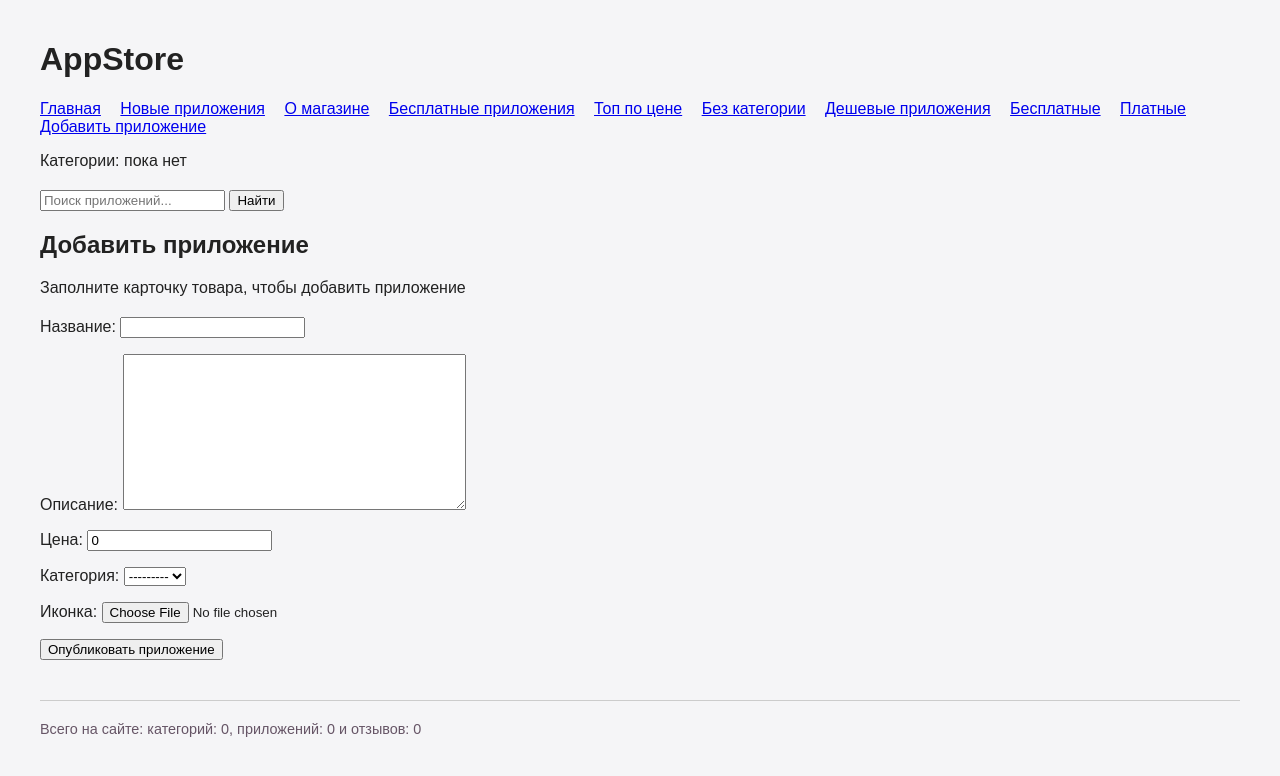
After one commit to Lev6209/appstore, a Django app: page /add-app/ in a window 1280 px wide. The commit adds this page. Shown: the top 776 px of the page. Run offline with Django 5.2, Linux system fonts and the light colour scheme; data that the repository does not hold is empty.

Commit message:
add icons to app

```diff
--- a/appstore/settings.py
+++ b/appstore/settings.py
@@ -119,6 +119,10 @@
 
 STATIC_URL = 'static/'
 
+MEDIA_URL = '/media/'
+
+MEDIA_ROOT = BASE_DIR / 'media'
+
 # Default primary key field type
 # https://docs.djangoproject.com/en/5.2/ref/settings/#default-auto-field
 
--- a/appstore/urls.py
+++ b/appstore/urls.py
@@ -16,8 +16,12 @@
 """
 from django.contrib import admin
 from django.urls import path, include
+from django.conf import settings
+from django.conf.urls.static import static
 
 urlpatterns = [
     path('admin/', admin.site.urls),
     path('', include('main.urls', namespace='main')),
 ]
+
+urlpatterns += static(settings.MEDIA_URL, document_root=settings.MEDIA_ROOT)
--- a/main/forms.py
+++ b/main/forms.py
@@ -1,5 +1,5 @@
 from django import forms
-from .models import Review
+from .models import Review, App
 
 class ReviewForm(forms.ModelForm):
     class Meta:
@@ -29,3 +29,17 @@
         if stars < 1 or stars > 5:
             raise forms.ValidationError("Оценка должна быть от 1 до 5")
         return stars
+
+
+
+class AppForm(forms.ModelForm):
+    class Meta:
+        model = App
+        fields = ['name', 'description', 'price', 'category', 'icon']
+        labels = {
+            'name': 'Название',
+            'description': 'Описание',
+            'price': 'Цена',
+            'category': 'Категория',
+            'icon': 'Иконка',
+        }
--- a/main/models.py
+++ b/main/models.py
@@ -16,6 +16,7 @@
     price = models.DecimalField(max_digits=6, decimal_places=2, default=0)
     created_at = models.DateTimeField(auto_now_add=True)
     category = models.ForeignKey(Category, on_delete=models.CASCADE, null=True, blank=True)
+    icon = models.ImageField(upload_to='icons/', blank=True)
 
     def __str__(self):
         return self.name
--- a/main/static/main/style.css
+++ b/main/static/main/style.css
@@ -43,3 +43,19 @@
     color: #656;
     font-size: 0.9em;
 }
+
+.app-icon-lg {
+    width: 96px;
+    height: 96px;
+    object-fit: cover;
+    border-radius: 16px;
+}
+
+.app-icon {
+    width: 48px;
+    height: 48px;
+    object-fit: cover;
+    border-radius: 10px;
+    vertical-align: middle;
+    margin-right: 9px;
+}
--- /dev/null
+++ b/main/templates/main/add_app.html
@@ -0,0 +1,16 @@
+{% extends 'main/base.html' %}
+
+{% block title %}Добавить приложение — AppStore{% endblock %}
+
+{% block content %}
+    <h2>Добавить приложение</h2>
+
+    <p>Заполните карточку товара, чтобы добавить приложение</p>
+
+    <form method="post" action="{% url 'main:add_app' %}" enctype="multipart/form-data">
+        {% csrf_token %}
+        {{ form.as_p }}
+        <button type="submit">Опубликовать приложение</button>
+    </form>
+
+{% endblock %}
--- a/main/templates/main/app_detail.html
+++ b/main/templates/main/app_detail.html
@@ -7,6 +7,12 @@
     <p><a href="{% url 'main:index' %}"><- Ко всем приложениям</a></p>
 
     <h2>{{ app.name }}</h2>
+
+    {% if app.icon %}
+        <p><img src="{{ app.icon.url}}" alt="{{ app.name }}" class="app-icon-lg"></p>
+    {% else %}
+        <p>Иконка пока не загружена</p>
+    {% endif %}
 
 
     <p>Категория:
--- a/main/templates/main/base.html
+++ b/main/templates/main/base.html
@@ -9,9 +9,7 @@
 <body>
     <h1>AppStore</h1>
 
-    {% if featured %}
-        <p>Приложение дня: <strong><a href="{% url 'main:app_detail' featured.id %}">{{ featured.name }}</a></strong></p>
-    {% endif %}
+
 
     <nav>
         <a href="{% url 'main:index' %}"{% if request.path == '/' %}class="active"{% endif %}>Главная</a>
@@ -23,6 +21,7 @@
         <a href="{% url 'main:cheap' %}"{% if request.path == '/cheap/' %}class="active"{% endif %}>Дешевые приложения</a>
         <a href="{% url 'main:free_apps' %}"{% if request.resolver_match.url_name == 'free_apps' %}class="active"{% endif %}>Бесплатные</a>
         <a href="{% url 'main:paid_apps' %}"{% if request.resolver_match.url_name == 'paid_apps' %}class="active"{% endif %}>Платные</a>
+        <a href="{% url 'main:add_app' %}">Добавить приложение</a>
     </nav>
 
 
--- a/main/urls.py
+++ b/main/urls.py
@@ -24,5 +24,6 @@
     path('free-apps/', views.AppsListView.as_view(), {'is_free': True}, name='free_apps'),
     path('paid-apps/', views.AppsListView.as_view(), {'is_free': False}, name='paid_apps'),
     path('api/app/<int:app_id>/', views.api_app_detail, name='api_app_detail'),
+    path('add-app/', views.add_app, name='add_app'),
 
 ]
--- a/main/views.py
+++ b/main/views.py
@@ -3,7 +3,7 @@
 from django.views import View
 
 from .models import App, Category, Review
-from .forms import ReviewForm
+from .forms import ReviewForm, AppForm
 from django.db.models import Q
 from django.http import JsonResponse, HttpResponse
 from django.views.decorators.http import require_POST
@@ -214,3 +214,13 @@
         'price': app.price
     }
     return JsonResponse(data)
+
+def add_app(request):
+    if request.method == 'POST':
+        form = AppForm(request.POST, request.FILES)
+        if form.is_valid():
+            app = form.save()
+        return redirect('main:app_detail', app_id=app.id)
+    else:
+        form = AppForm()
+    return render(request, 'main/add_app.html', {'form': form})
```
Also changed, not shown: main/templates/main/index.html (+11 -1 lines), .requirements.txt (added), main/migrations/0005_app_icon.py (added), 1 other file.
